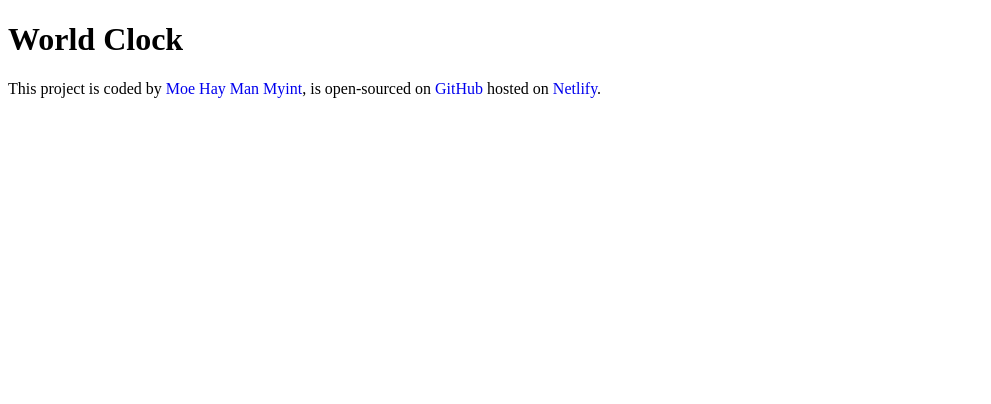
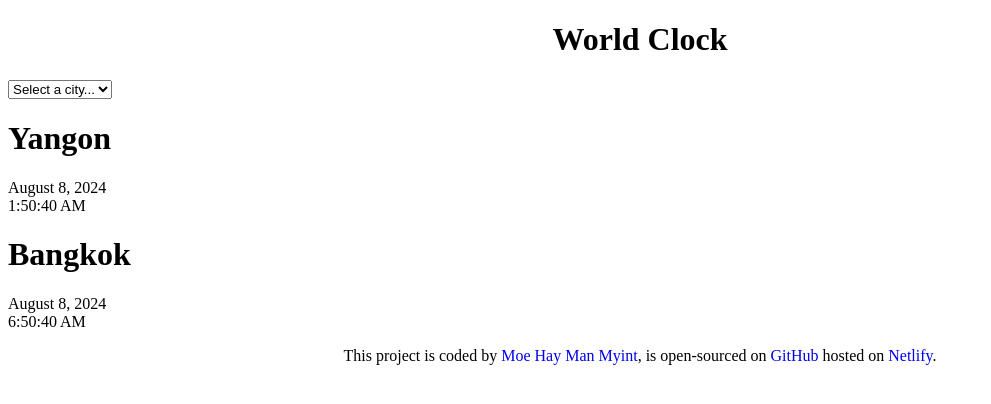
Before and after one commit to moehaymanmyint/world-clock, a plain HTML site: page index.html in a window 1280 px wide. Shown: the whole page, without its empty margins (0-991 px from the left). Drawn offline with Linux system fonts and the light colour scheme.

Commit message:
Add HTML

```diff
--- a/index.html
+++ b/index.html
@@ -7,7 +7,29 @@
     <link rel="stylesheet" href="style.css">
 </head>
 <body>
-    <h1>World Clock</h1>
+    <div class="container">
+        <h1 class="title">World Clock</h1>
+
+        <select name="" id="">
+            <option value="">Select a city...</option>
+            <option value="yangon">Yangon</option>
+            <option value="bangkok">Bangkok</option>
+            <option value="malay">Malay</option>
+            <option value="newyork">New York</option>
+            <option value="mecca">Mecca</option>
+        </select>
+
+        <div class="city-info">
+            <h1>Yangon</h1>
+            <p>August 8, 2024 <br> 1:50:40 AM</p>
+        </div>
+
+        <div class="city-info">
+            <h1>Bangkok</h1>
+            <p>August 8, 2024 <br> 6:50:40 AM</p>
+        </div>
+    </div>
+
     <footer>
         This project is coded by <a href="https://www.shecodes.io/graduates/75246-moe-hay-man-myint">Moe Hay Man Myint</a>, is open-sourced on <a href="https://github.com/moehaymanmyint/world-clock">GitHub</a> hosted on <a href="https://world-clock-by-moe.netlify.app/">Netlify</a>.
     </footer>
--- a/style.css
+++ b/style.css
@@ -1,3 +1,11 @@
+.title{
+    text-align: center;
+}
+
+footer{
+    text-align: center;
+}
+
 footer a{
     text-decoration: none;
 }
```
